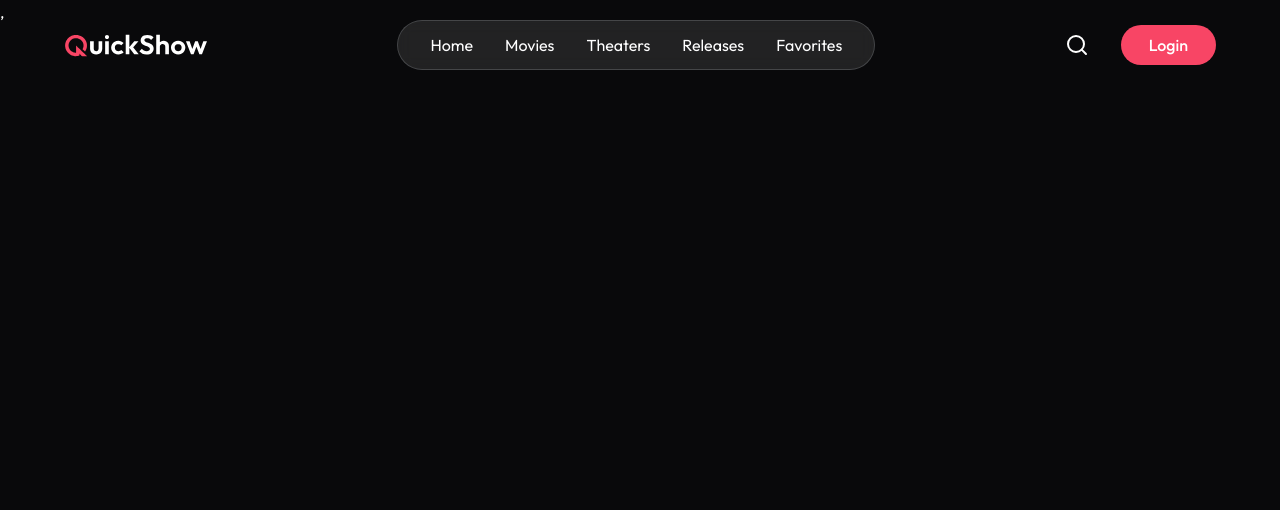
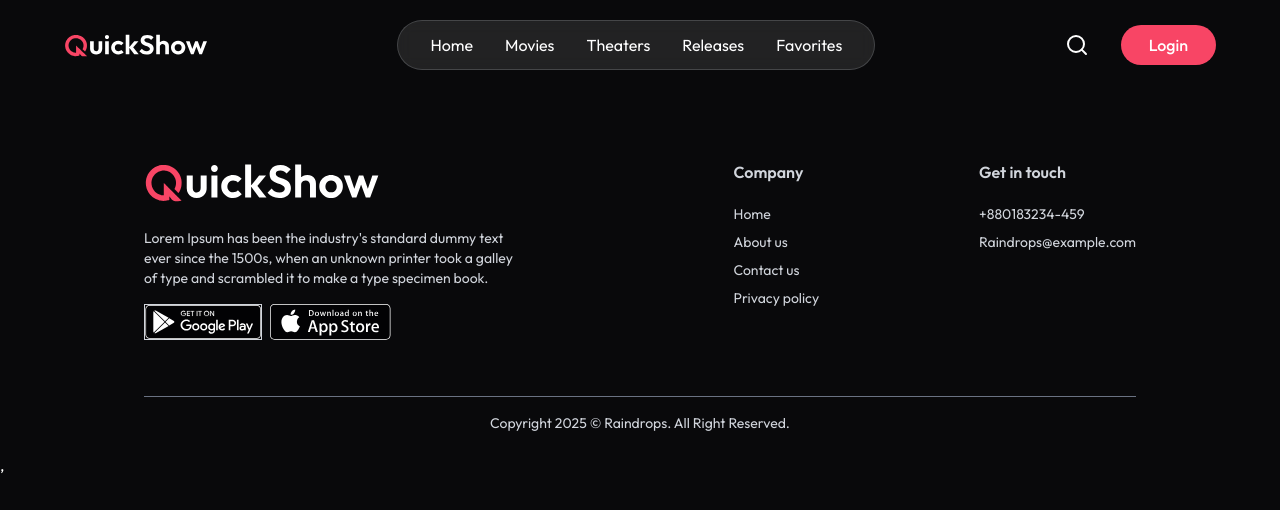
Before and after one commit to SabbirMeazee/Movie_ticket_booking, a React (Vite) app in the folder client/: page /movies/1/1 in a window 1280 px wide. Shown: the top 510 px of the page. Built offline with nearby package versions, Linux system fonts and the light colour scheme; no server answers.

Commit message:
footer added

```diff
--- a/client/src/components/Footer.jsx
+++ b/client/src/components/Footer.jsx
@@ -1,9 +1,43 @@
 import React from 'react'
+import { assets } from '../assets/assets'
 
 function Footer() {
     return (
-        <div>
-        </div>
+        <footer className="px-6 mt-40 md:px-16 lg:px-36 w-full text-gray-300">
+            <div className="flex flex-col md:flex-row justify-between w-full gap-10 border-b border-gray-500 pb-14">
+                <div className="md:max-w-96">
+                    <img alt="" class="h-11" src={assets.logo} />
+                    <p className="mt-6 text-sm">
+                        Lorem Ipsum has been the industry's standard dummy text ever since the 1500s, when an unknown printer took a galley of type and scrambled it to make a type specimen book.
+                    </p>
+                    <div className="flex items-center gap-2 mt-4">
+                        <img src={assets.googlePlay} alt="google play" className="cursor-pointer h-9 w-auto border " />
+                        <img src={assets.appStore} alt="app store" className="h-9 w-auto cursor-pointer" />
+                    </div>
+                </div>
+                <div className="flex-1 flex items-start md:justify-end gap-20 md:gap-40">
+                    <div>
+                        <h2 className="font-semibold mb-5">Company</h2>
+                        <ul className="text-sm space-y-2">
+                            <li><a href="#">Home</a></li>
+                            <li><a href="#">About us</a></li>
+                            <li><a href="#">Contact us</a></li>
+                            <li><a href="#">Privacy policy</a></li>
+                        </ul>
+                    </div>
+                    <div>
+                        <h2 className="font-semibold mb-5">Get in touch</h2>
+                        <div className="text-sm space-y-2">
+                            <p>+880183234-459</p>
+                            <p>Raindrops@example.com</p>
+                        </div>
+                    </div>
+                </div>
+            </div>
+            <p className="pt-4 text-center text-sm pb-5">
+                Copyright {new Date().getFullYear()} © <a href="https://prebuiltui.com">Raindrops</a>. All Right Reserved.
+            </p>
+        </footer>
     )
 }
 
```
